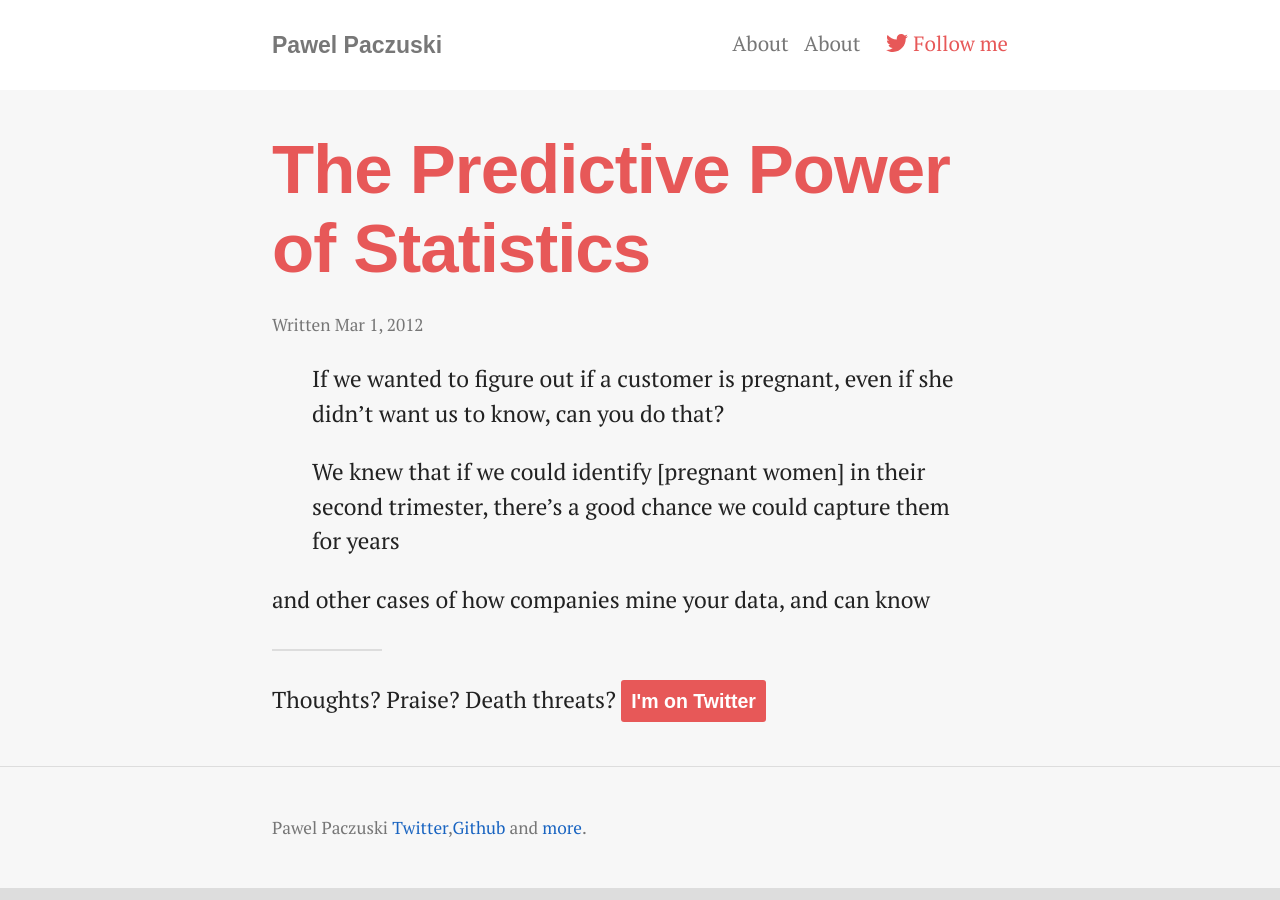
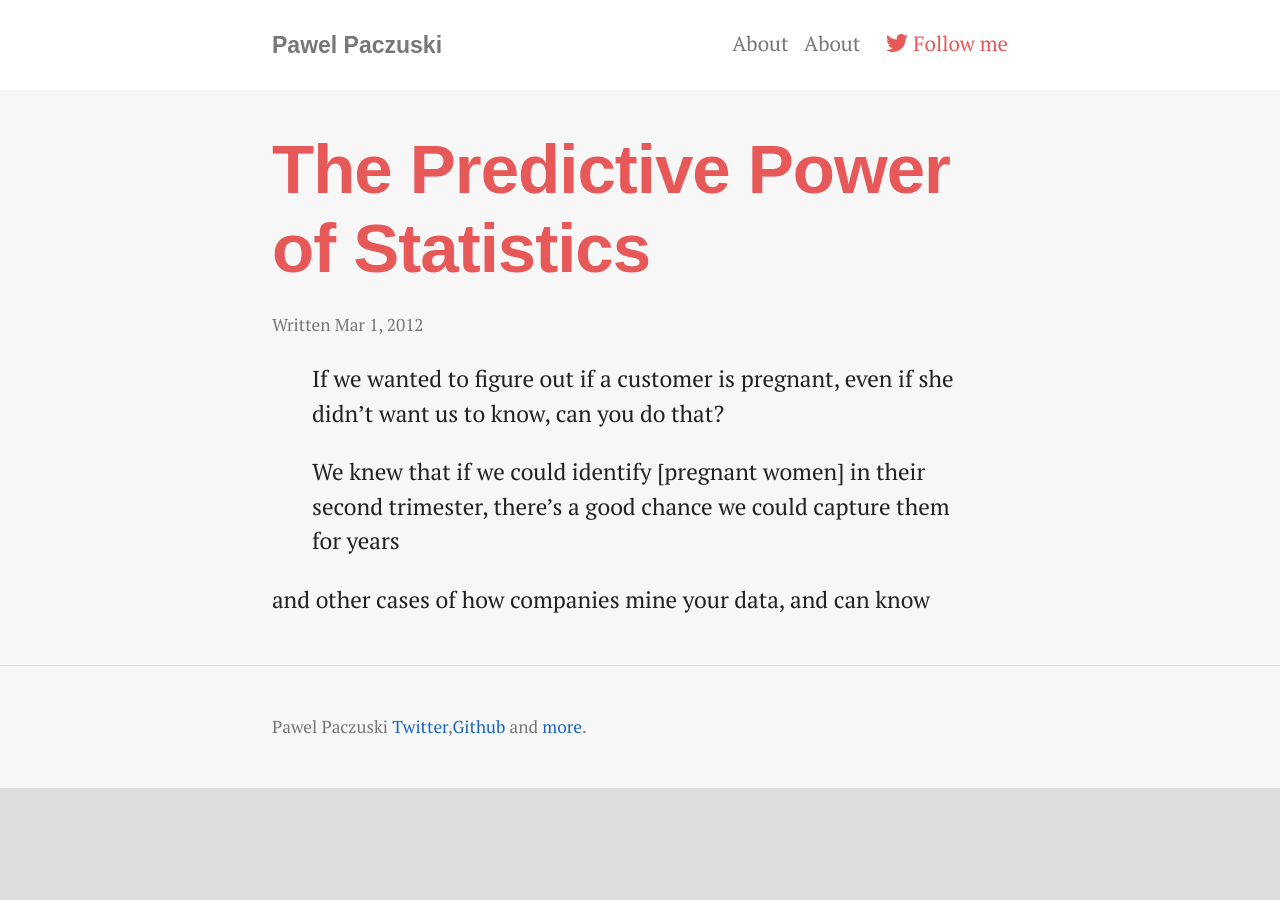
Before and after one commit to pavopax/pavopax.github.io, a Jekyll site: the page built from _posts/2012-03-01-target-predictive-analytics.md, in a window 1280 px wide. Built offline with Jekyll 4.4.1, drawn with Linux system fonts in a browser that asks for light colours; nearby versions of some CDN libraries; library files that are not in the unit come from our copies.

Commit message:
edit post layout

```diff
--- a/_layouts/post.html
+++ b/_layouts/post.html
@@ -8,9 +8,6 @@ layout: default
         <p class="meta">Written {{ page.date | date: "%b %-d, %Y" }}{% if page.author %} • {{ page.author }}{% endif %}{% if page.meta %} • {{ page.meta }}{% endif %}</p>
         {{ content }}
 
-        <hr>
-
-        <p>Thoughts? Praise? Death threats? <a class="twitter-cta" href="https://twitter.com/martenbjork">I'm on Twitter</a></p>
 
     </div>
 </div>
```
Also changed, not shown: 1 other file.
